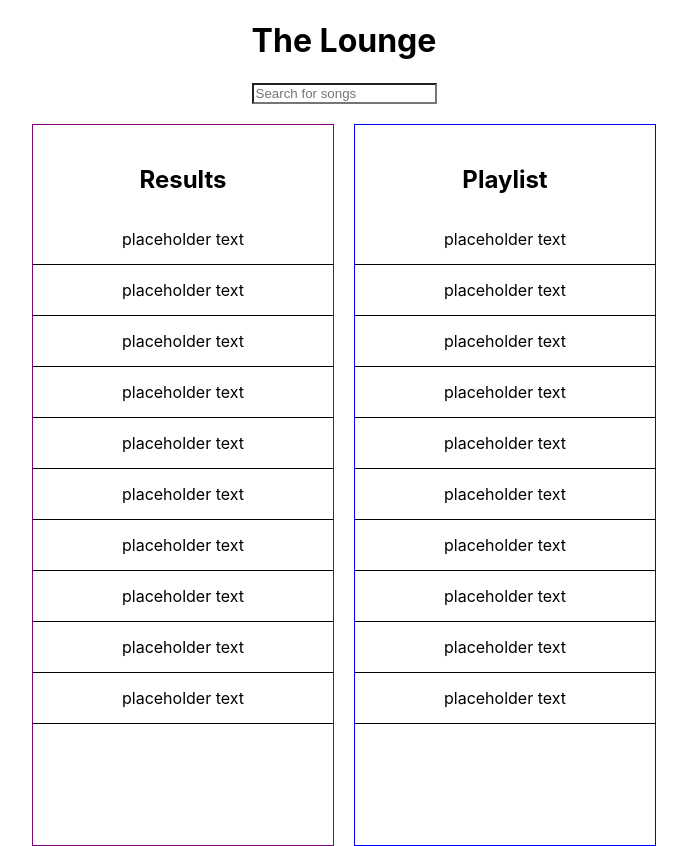
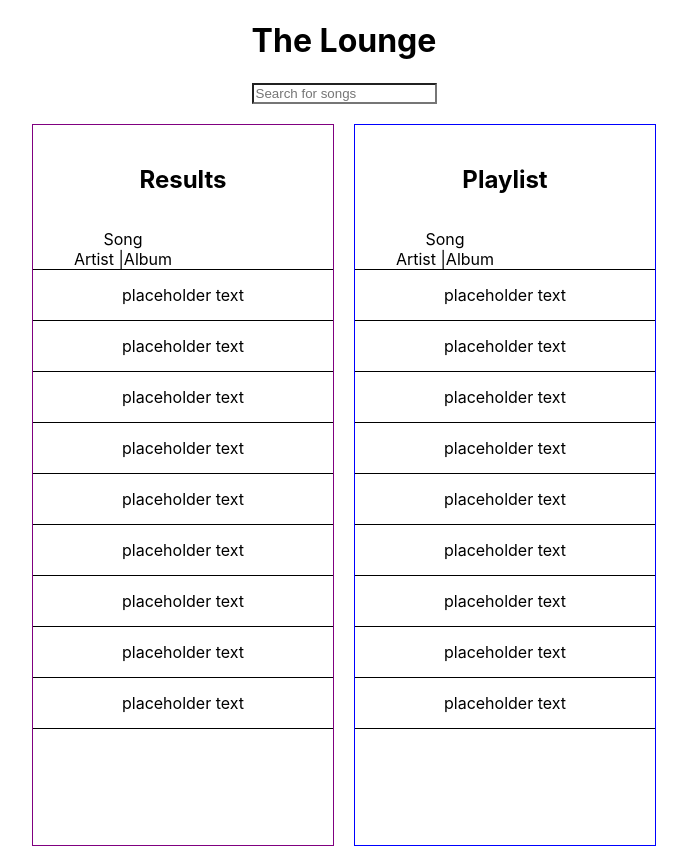
Before and after one commit to kelseywarren/Playlist-App, a React (Create React App) app: page / in a window 1280 px wide. Shown: the whole page, without its empty margins (296-983 px from the left). Built offline with nearby package versions, Linux system fonts and the light colour scheme.

Commit message:
added track component. no attribute and no styling yet

```diff
--- /dev/null
+++ b/src/Track/track-style.css
@@ -0,0 +1,4 @@
+.trackContainer {
+width: 150px;
+height: 25px;
+}
--- /dev/null
+++ b/src/Track/track.js
@@ -0,0 +1,13 @@
+import React from 'react';
+import './track-style.css';
+
+function Track() {
+    return (
+       <div className="trackContainer">
+            <span className="songTitle">Song</span><br></br>
+            <span className="songArtist">Artist |</span><span className="songAlbum">Album</span>
+       </div>
+    )
+}
+
+export default Track;
--- a/src/Tracklist/tracklist.js
+++ b/src/Tracklist/tracklist.js
@@ -1,10 +1,11 @@
 import React from 'react';
 import './tracklist-style.css'
+import Track from '../Track/track';
 
 function Tracklist () {
     return (
         <div>
-                <div className="trackItem">placeholder text</div>
+                <div className="trackItem"> <Track /></div>
                 <div className="trackItem">placeholder text</div>
                 <div className="trackItem">placeholder text</div>
                 <div className="trackItem">placeholder text</div>
```
